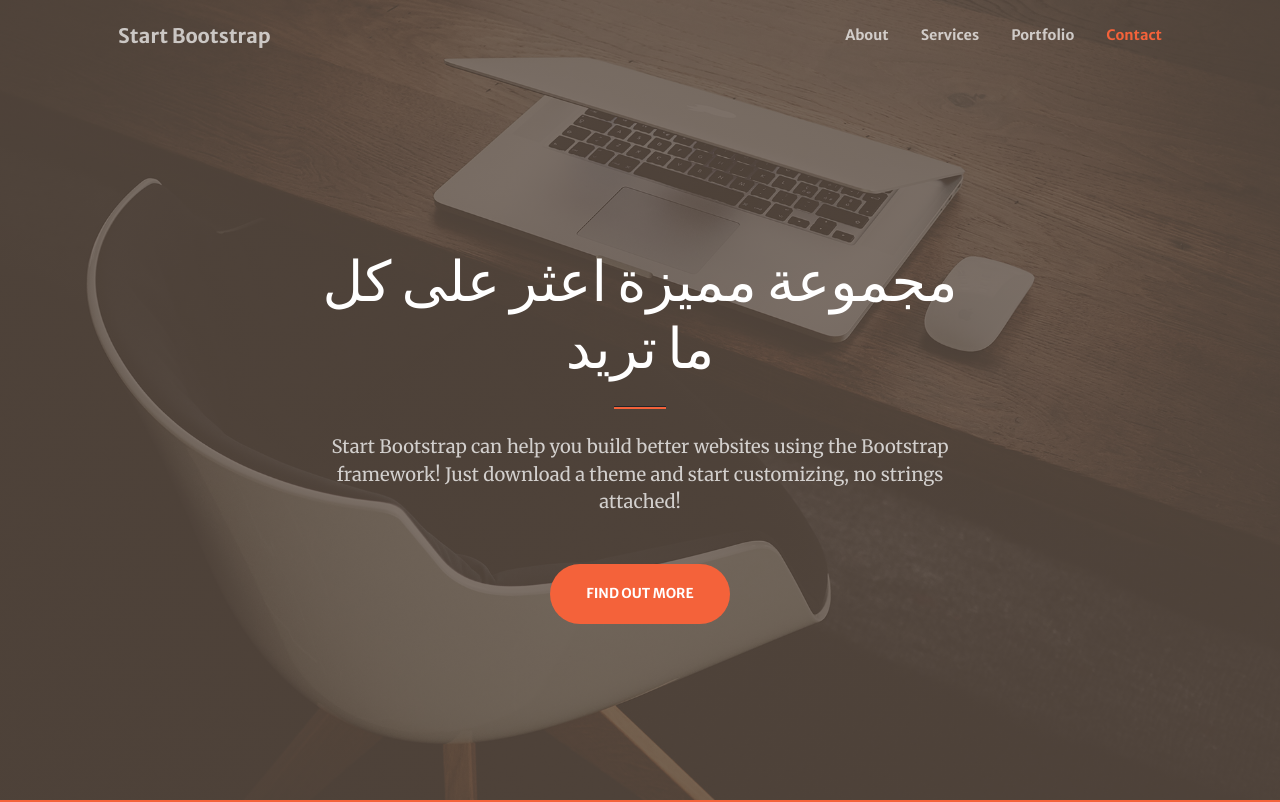
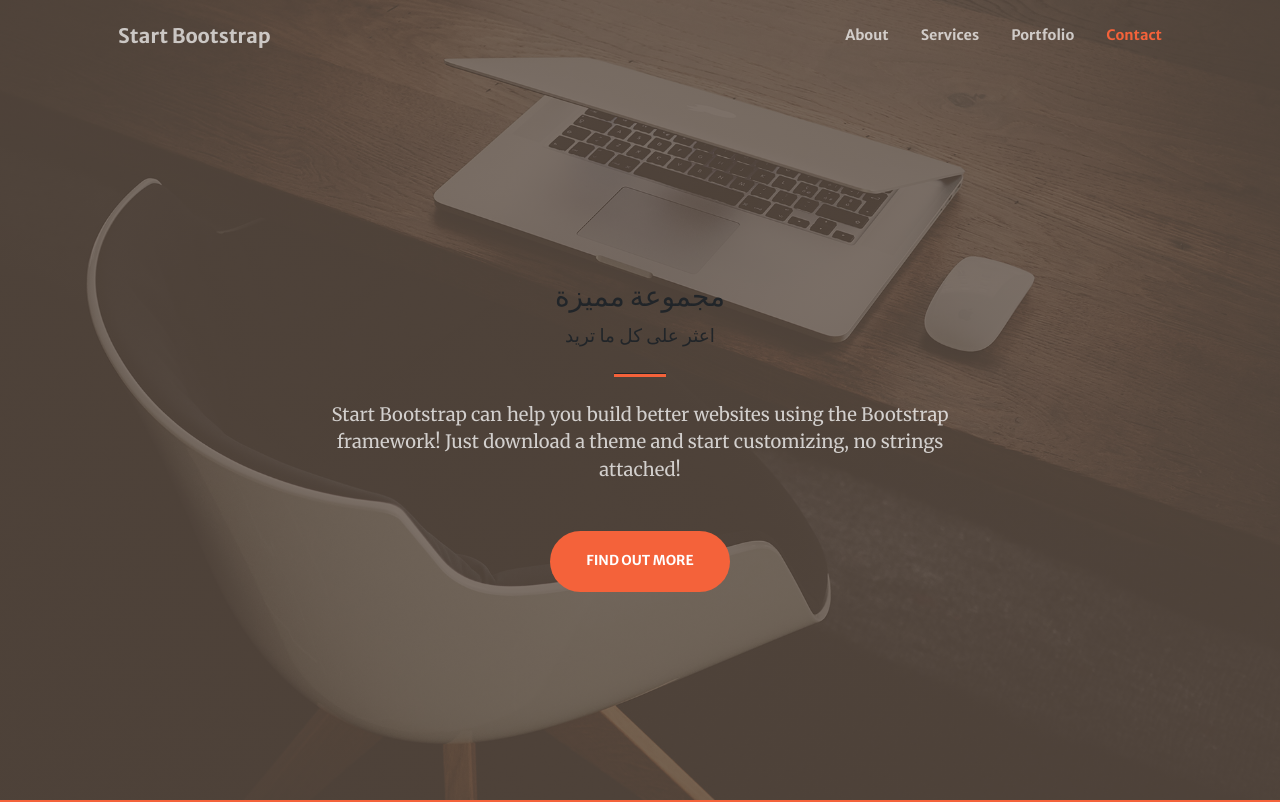
Before and after one commit to mohamed2204/samir-site1, a plain HTML site: page index.html in a window 1280 px wide. Shown: the top 802 px of the page. Drawn offline with nearby package versions, Linux system fonts and the light colour scheme; some packages are replaced by stand-ins of ours; a script that the page names is missing.

Commit message:
add titre1

```diff
--- a/index.html
+++ b/index.html
@@ -39,8 +39,7 @@
             <div class="container px-4 px-lg-5 h-100">
                 <div class="row gx-4 gx-lg-5 h-100 align-items-center justify-content-center text-center">
                     <div class="col-lg-8 align-self-end">
-                        <h1 class="text-white font-weight-bold">مجموعة مميزة
-                            اعثر على كل ما تريد</h1>
+                        <h3 class="heading-primary">مجموعة مميزة</h3><p class="heading-description">اعثر على كل ما تريد</p>
                         <hr class="divider" />
                     </div>
                     <div class="col-lg-8 align-self-baseline">
```
